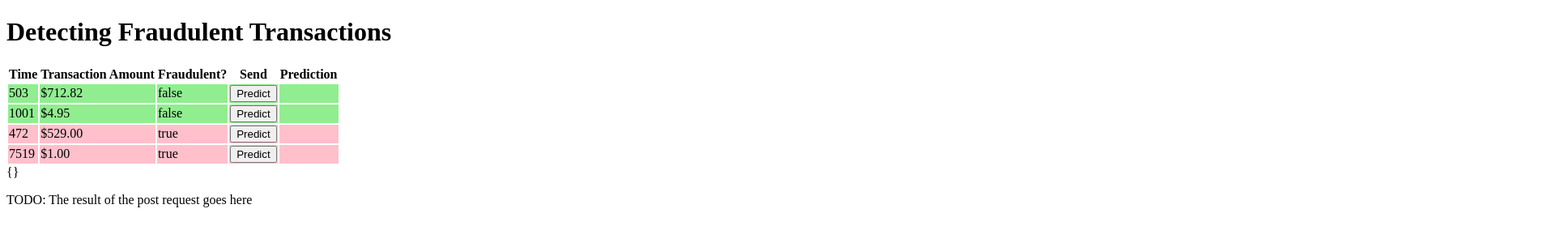
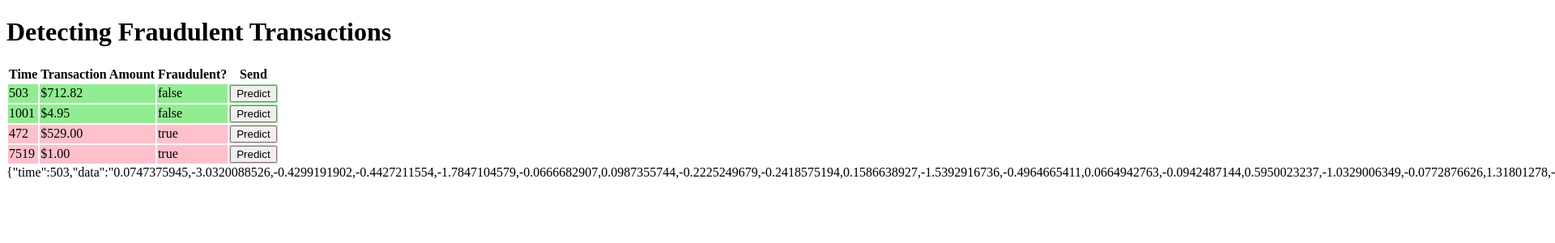
Before and after one commit to aotran/codefest-machine-learning-angular-front, an Angular app: page / in a window 1280 px wide. Shown: the top 300 px of the page at 81% size, 1920 px wide, since content can reach past the window. Built offline with nearby package versions, Linux system fonts and the light colour scheme; no server answers.

Commit message:
Added post request to AWS endpoint

```diff
--- a/src/app/app.component.html
+++ b/src/app/app.component.html
@@ -1,3 +1,2 @@
 <h1>{{title}}</h1>
 <app-data-table></app-data-table>
-<app-parse-api></app-parse-api>
--- a/src/app/app.module.ts
+++ b/src/app/app.module.ts
@@ -4,13 +4,11 @@ import { HttpClientModule } from '@angular/common/http';
 
 import { AppRoutingModule } from './app-routing.module';
 import { AppComponent } from './app.component';
-import { ParseApiComponent } from './parse-api/parse-api.component';
 import { DataTableComponent } from './data-table/data-table.component';
 
 @NgModule({
   declarations: [
     AppComponent,
-    ParseApiComponent,
     DataTableComponent
   ],
   imports: [
--- a/src/app/data-table/data-table.component.html
+++ b/src/app/data-table/data-table.component.html
@@ -4,7 +4,6 @@
         <th>Transaction Amount</th>
         <th>Fraudulent?</th>
         <th>Send</th>
-        <th>Prediction</th>
     </tr>
     <tbody>
         <tr *ngFor="let point of datapoints" [ngClass]="point.fraudClass ? 'fraud' : 'valid'">
@@ -12,7 +11,7 @@
             <td>{{point.amount | currency:'USD'}}</td>
             <td>{{point.fraudClass}}</td>
             <td><button (click)="sendData(point)">Predict</button></td>
-            <td>{{prediction}}</td>
         </tr>
     </tbody>
 </table>
+<div>{{prediction}}</div>
--- a/src/app/data-table/data-table.component.ts
+++ b/src/app/data-table/data-table.component.ts
@@ -1,6 +1,6 @@
 import { Component, OnInit } from '@angular/core';
 import { DATA } from '../mock-data';
-import { DataPoint } from 'src/datapoint';
+import { DataPoint } from '../datapoint';
 import { FetchApiService } from '../fetch-api.service';
 
 @Component({
@@ -11,7 +11,7 @@ import { FetchApiService } from '../fetch-api.service';
 export class DataTableComponent implements OnInit {
 
   datapoints = DATA;
-  prediction: string = '';
+  prediction: string = JSON.stringify(DATA[0]);
 
   constructor(private fetchApi: FetchApiService) { }
 
@@ -19,8 +19,14 @@ export class DataTableComponent implements OnInit {
   }
 
   sendData(point: DataPoint) {
-    //do nothing right now
-    this.fetchApi.sendData(point).subscribe(json => {
+    //conversion to object format
+    let convertedPoint = {data: ''};
+    convertedPoint.data += point.time + ",";
+    convertedPoint.data += point.data + ",";
+    convertedPoint.data += point.amount;
+
+    //send request as JSON string
+    this.fetchApi.sendData(convertedPoint).subscribe(json => {
       this.prediction = JSON.stringify(json);
     });
   }
--- /dev/null
+++ b/src/app/datapoint.ts
@@ -0,0 +1,6 @@
+export interface DataPoint {
+    time: number;
+    data: string;
+    amount: number;
+    fraudClass: boolean;
+}
--- a/src/app/fetch-api.service.ts
+++ b/src/app/fetch-api.service.ts
@@ -2,7 +2,6 @@ import { Injectable } from '@angular/core';
 import { Observable, of } from 'rxjs';
 import { HttpClient, HttpHeaders } from '@angular/common/http';
 import { catchError } from 'rxjs/operators';
-import { DataPoint } from 'src/datapoint';
 
 @Injectable({
   providedIn: 'root'
@@ -10,7 +9,7 @@ import { DataPoint } from 'src/datapoint';
 export class FetchApiService {
   private apiUrl = ' https://1bpuomwyz7.execute-api.us-east-1.amazonaws.com/dev';
   httpOptions = {
-    headers: new HttpHeaders({ 'Content-Type': 'application/json', 'api-key': 'q3WKqZFmM73YpLnX0dfKJ1POpxFnQTte7iHBXLlT'})
+    headers: new HttpHeaders({ 'Content-Type': 'application/json', 'X-Api-Key': 'q3WKqZFmM73YpLnX0dfKJ1POpxFnQTte7iHBXLlT'})
   };
 
   constructor(private http: HttpClient) {
@@ -21,7 +20,7 @@ export class FetchApiService {
       catchError(this.handleError<JSON>('getData', JSON)));
   }
 
-  sendData(data: DataPoint): Observable<JSON> {
+  sendData(data: Object): Observable<JSON> {
     return this.http.post<JSON>(this.apiUrl, JSON.stringify(data), this.httpOptions).pipe(
       catchError(this.handleError<JSON>('sendData', JSON))
     );
--- a/src/app/mock-data.ts
+++ b/src/app/mock-data.ts
@@ -1,25 +1,8 @@
-import { DataPoint } from "src/datapoint";
+import { DataPoint } from "./datapoint";
 
 export const DATA: DataPoint[] = [
-  {time: 503.0, V1: 0.0747375945, V2: -3.0320088526, V3: -0.4299191902, V4: -0.4427211554, V5: -1.7847104579, V6: -0.0666682907, V7: 0.0987355744, V8: -0.2225249679, V9: -0.2418575194, V10: 0.1586638927, V11: -1.5392916736, V12: -0.4964665411, V13: 0.0664942763, V14: -0.0942487144, V15: 0.5950023237, V16: -1.0329006349, V17: -0.0772876626, V18: 1.31801278, V19: -0.3909271928, V20: 0.9678686614, V21: -0.0789272087, V22: -1.2472417073, V23: -0.6204017526, V24: -0.3685448487, V25: -0.0733586127, V26: 1.296834824, V27: -0.1927596811, V28: 0.1214402647, amount: 712.82, fraudClass: false},
-  {time: 1001.0, V1: -0.6769908959, V2: 1.2016834546, V3: 1.5944767939, V4: -0.0034371342, V5: -0.2691850081, V6: -1.1135402245, V7: 0.6880849422, V8: -0.0740975638, V9: -0.2146807267, V10: -0.0001551134, V11: -0.0952284333, V12: 0.0330933647, V13: -0.0923705635, V14: 0.1048146241, V15: 0.8483401916, V16: 0.0865294804, V17: -0.2795451127, V18: -0.4677517125, V19: -0.1378753827, V20: 0.2029988837, V21: -0.2397238026, V22: -0.56306139, V23: 0.0240605683, V24: 0.6877439623, V25: -0.189759346, V26: 0.0561535027, V27: 0.3772420122, V28: 0.1815333458, amount: 4.95, fraudClass: false},
-  {time: 472.0, V1: -3.043540624, V2: -3.1573071209, V3: 1.08846278, V4: 2.2886436184, V5: 1.3598051297, V6: -1.064822523, V7: 0.3255742662, V8: -0.0677936532, V9: -0.2709528362, V10: -0.8385865646, V11: -0.4145754483, V12: -0.5031408596, V13: 0.6765015446, V14: -1.6920289331, V15: 2.0006348391, V16: 0.6667796959, V17: 0.5997174138, V18: 1.7253210075, V19: 0.2833448301, V20: 2.1023387926, V21: 0.6616959248, V22: 0.435477209, V23: 1.3759657425, V24: -0.2938031527, V25: 0.2797980318, V26: -0.1453617148, V27: -0.2527731225, V28: 0.0357642252, amount: 529.0, fraudClass: true},
-  {time: 7519.0, V1: 1.2342350461, V2: 3.0197404207, V3: -4.3045968848, V4: 4.7327951304, V5: 3.6242008306, V6: -1.3577456632, V7: 1.7134449879, V8: -0.4963584871, V9: -1.2828578204, V10: -2.4474692551, V11: 2.101343865, V12: -4.6096283906, V13: 1.4643776248, V14: -6.0793371931, V15: -0.3392373727, V16: 2.5818509538, V17: 6.7393843848, V18: 3.0424931783, V19: -2.7218531222, V20: 0.0090608364, V21: -0.3790683071, V22: -0.7041810322, V23: -0.6568047563, V24: -1.6326529569, V25: 1.4889014484, V26: 0.5667972735, V27: -0.0100162235, V28: 0.1467927349, amount: 1.0, fraudClass: true}
+  {time: 503.0, data: "0.0747375945,-3.0320088526,-0.4299191902,-0.4427211554,-1.7847104579,-0.0666682907,0.0987355744,-0.2225249679,-0.2418575194,0.1586638927,-1.5392916736,-0.4964665411,0.0664942763,-0.0942487144,0.5950023237,-1.0329006349,-0.0772876626,1.31801278,-0.3909271928,0.9678686614,-0.0789272087,-1.2472417073,-0.6204017526,-0.3685448487,-0.0733586127,1.296834824,-0.1927596811,0.1214402647", amount: 712.82, fraudClass: false},
+  {time: 1001.0, data: "-0.6769908959,1.2016834546,1.5944767939,-0.0034371342,-0.2691850081,-1.1135402245,0.6880849422,-0.0740975638,-0.2146807267,-0.0001551134,-0.0952284333,0.0330933647,-0.0923705635,0.1048146241,0.8483401916,0.0865294804,-0.2795451127,-0.4677517125,-0.1378753827,0.2029988837,-0.2397238026,-0.56306139,0.0240605683,0.6877439623,-0.189759346,0.0561535027,0.3772420122,0.1815333458", amount: 4.95, fraudClass: false},
+  {time: 472.0, data: "-3.043540624,-3.1573071209,1.08846278,2.2886436184,1.3598051297,-1.064822523,0.3255742662,-0.0677936532,-0.2709528362,-0.8385865646,-0.4145754483,-0.5031408596,0.6765015446,-1.6920289331,2.0006348391,0.6667796959,0.5997174138,1.7253210075,0.2833448301,2.1023387926,0.6616959248,0.435477209,1.3759657425,-0.2938031527,0.2797980318,-0.1453617148,-0.2527731225,0.0357642252", amount: 529.0, fraudClass: true},
+  {time: 7519.0, data: "1.2342350461,3.0197404207,-4.3045968848,4.7327951304,3.6242008306,-1.3577456632,1.7134449879,-0.4963584871,-1.2828578204,-2.4474692551,2.101343865,-4.6096283906,1.4643776248,-6.0793371931,-0.3392373727,2.5818509538,6.7393843848,3.0424931783,-2.7218531222,0.0090608364,-0.3790683071,-0.7041810322,-0.6568047563,-1.6326529569,1.4889014484,0.5667972735,-0.0100162235,0.1467927349", amount: 1.0, fraudClass: true}
   ];
-
-/* Cell labels
-  Index(['Time', 'V1', 'V2', 'V3', 'V4', 'V5', 'V6', 'V7', 'V8', 'V9', 'V10',
-       'V11', 'V12', 'V13', 'V14', 'V15', 'V16', 'V17', 'V18', 'V19', 'V20',
-       'V21', 'V22', 'V23', 'V24', 'V25', 'V26', 'V27', 'V28', 'Amount',
-       'Class'],
-      dtype='object')
-*/
-
-/* 2 non-fraud datapoints
-    0	501.0	-1.377718	1.354530	0.543183	-1.427171	-0.124389	-0.524309	0.179124	0.616512	...	-0.180028	0.008982	-0.075797	-0.057756	-0.388366	-0.296798	0.774677	-0.418797	-0.184978	3.00
-    0	503.0	0.074738	-3.032009	-0.429919	-0.442721	-1.784710	-0.066668	0.098736	-0.222525	...	0.967869	-0.078927	-1.247242	-0.620402	-0.368545	-0.073359	1.296835	-0.192760	0.121440	712.82
-*/
-/* 2 fraudulent datapoints
-    1	472.0	-3.043541	-3.157307	1.088463	2.288644	1.359805	-1.064823	0.325574	-0.067794	...	2.102339	0.661696	0.435477	1.375966	-0.293803	0.279798	-0.145362	-0.252773	0.035764	529.00
-    1	7519.0	1.234235	3.019740	-4.304597	4.732795	3.624201	-1.357746	1.713445	-0.496358	...	0.009061	-0.379068	-0.704181	-0.656805	-1.632653	1.488901	0.566797	-0.010016	0.146793	1.00
-*/
--- a/src/app/parse-api/parse-api.component.html
+++ /dev/null
@@ -1,2 +0,0 @@
-<div *ngIf="json">{{json}}</div>
-<p>TODO: The result of the post request goes here</p>
--- a/src/app/parse-api/parse-api.component.ts
+++ /dev/null
@@ -1,21 +0,0 @@
-import { Component, OnInit } from '@angular/core';
-import { FetchApiService } from '../fetch-api.service';
-
-@Component({
-  selector: 'app-parse-api',
-  templateUrl: './parse-api.component.html',
-  styleUrls: ['./parse-api.component.css']
-})
-export class ParseApiComponent implements OnInit {
-
-  //TODO: create an interface that maps to the exported models, then add as Model[] class variable here
-  json: string = '';
-
-  constructor(private fetchApi: FetchApiService) { }
-
-  ngOnInit(): void {
-    this.fetchApi.getData().subscribe(json => this.json = JSON.stringify(json))
-    //JSON.parse(this.json, )
-  }
-
-}
```
Also changed, not shown: src/datapoint.ts (deleted, +0 -50 lines), src/app/parse-api/parse-api.component.css (deleted), 1 other file (tests, documents, lock files or other folders).
